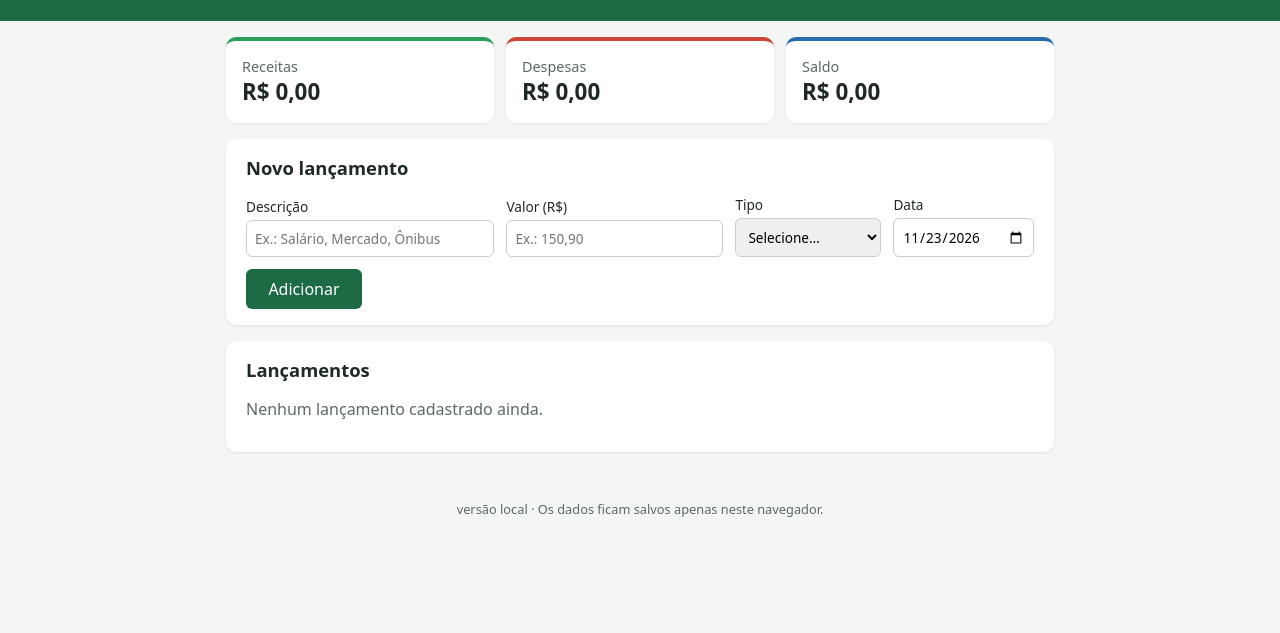
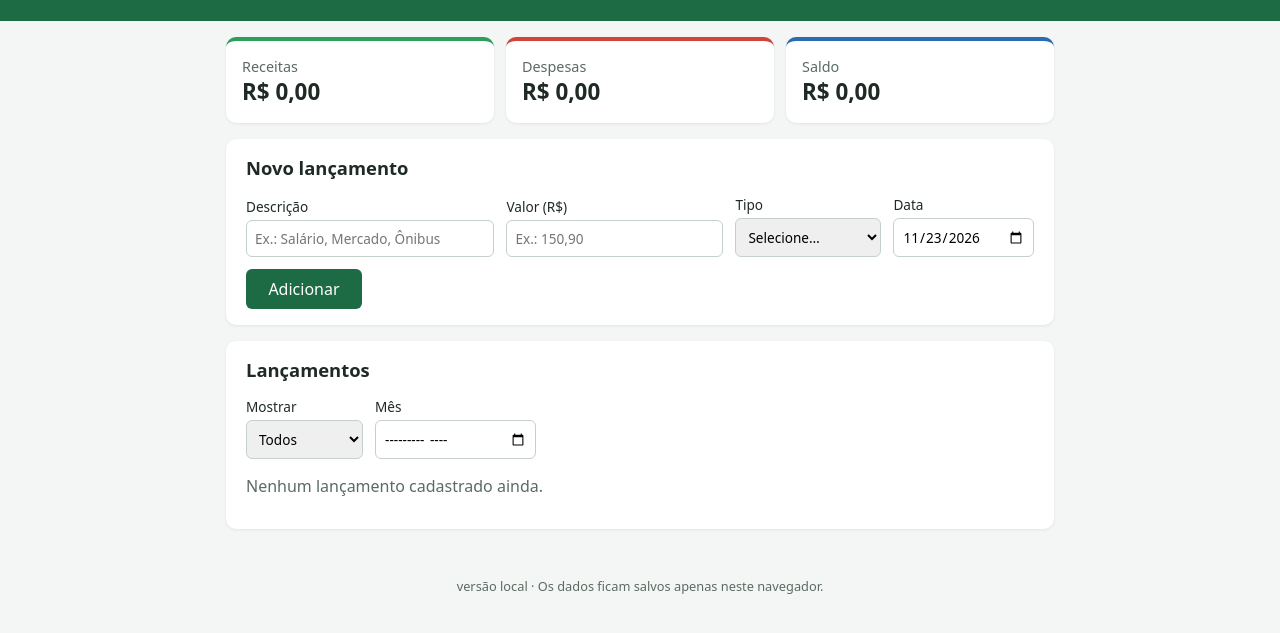
Before and after one commit to trevizanrafael/meudinheiro, a website with bundled scripts: page src/index.html in a window 1280 px wide. Shown: the part 97-730 px from the top of the page. Built offline with nearby package versions, Linux system fonts and the light colour scheme; files whose address does not match are found by name.

Commit message:
Add files via upload

```diff
--- a/src/index.html
+++ b/src/index.html
@@ -54,6 +54,18 @@
 
     <section class="painel">
       <h2>Lançamentos</h2>
+      <div class="filtros">
+        <label>Mostrar
+          <select id="filtro-tipo">
+            <option value="todos">Todos</option>
+            <option value="receita">Só receitas</option>
+            <option value="despesa">Só despesas</option>
+          </select>
+        </label>
+        <label>Mês
+          <input type="month" id="filtro-mes">
+        </label>
+      </div>
       <p id="lista-vazia" class="vazio">Nenhum lançamento cadastrado ainda.</p>
       <table id="tabela" hidden>
         <thead>
--- a/src/js/app.js
+++ b/src/js/app.js
@@ -37,6 +37,8 @@
   const corpoTabela = document.getElementById('lista');
   const tabela = document.getElementById('tabela');
   const vazio = document.getElementById('lista-vazia');
+  const filtroTipo = document.getElementById('filtro-tipo');
+  const filtroMes = document.getElementById('filtro-mes');
 
   function hoje() {
     const d = new Date();
@@ -60,8 +62,13 @@
   }
 
   // ---------- desenho da tela ----------
+  function lancamentosFiltrados() {
+    return F.filtrarLancamentos(lancamentos, { tipo: filtroTipo.value, mes: filtroMes.value });
+  }
+
+  // O resumo considera o mês escolhido no filtro (ou todos os meses).
   function renderizarResumo() {
-    const r = F.calcularResumo(lancamentos);
+    const r = F.calcularResumo(F.filtrarLancamentos(lancamentos, { mes: filtroMes.value }));
     document.getElementById('total-receitas').textContent = F.formatarMoeda(r.receitas);
     document.getElementById('total-despesas').textContent = F.formatarMoeda(r.despesas);
     const saldo = document.getElementById('saldo');
@@ -70,10 +77,13 @@
   }
 
   function renderizarLista() {
-    const visiveis = F.ordenarPorData(lancamentos);
+    const visiveis = F.ordenarPorData(lancamentosFiltrados());
     corpoTabela.innerHTML = '';
     tabela.hidden = visiveis.length === 0;
     vazio.hidden = visiveis.length > 0;
+    vazio.textContent = lancamentos.length === 0
+      ? 'Nenhum lançamento cadastrado ainda.'
+      : 'Nenhum lançamento encontrado para este filtro.';
 
     visiveis.forEach((l) => {
       const tr = document.createElement('tr');
@@ -139,6 +149,10 @@
     renderizar();
   });
 
+  // ---------- filtros ----------
+  filtroTipo.addEventListener('change', renderizar);
+  filtroMes.addEventListener('change', renderizar);
+
   // ---------- versão publicada (gerada pelo pipeline) ----------
   fetch('version.json', { cache: 'no-store' })
     .then((r) => (r.ok ? r.json() : Promise.reject()))
--- a/src/js/financas.js
+++ b/src/js/financas.js
@@ -104,6 +104,16 @@
     return [...(lancamentos || [])].sort((a, b) => b.data.localeCompare(a.data));
   }
 
+  // Filtra a lista por tipo ("todos", "receita" ou "despesa") e por mês ("2026-11").
+  // Mês vazio = todos os meses.
+  function filtrarLancamentos(lancamentos, filtro) {
+    const tipo = (filtro && filtro.tipo) || 'todos';
+    const mes = (filtro && filtro.mes) || '';
+    return (lancamentos || []).filter((l) =>
+      (tipo === 'todos' || l.tipo === tipo) &&
+      (mes === '' || l.data.startsWith(mes + '-')));
+  }
+
   function formatarMoeda(valor) {
     return valor.toLocaleString('pt-BR', { style: 'currency', currency: 'BRL' });
   }
@@ -116,6 +126,7 @@
     calcularResumo,
     removerLancamento,
     ordenarPorData,
+    filtrarLancamentos,
     formatarMoeda,
   };
 });
```
Also changed, not shown: tests/financas.test.js (+22 -0 lines).
